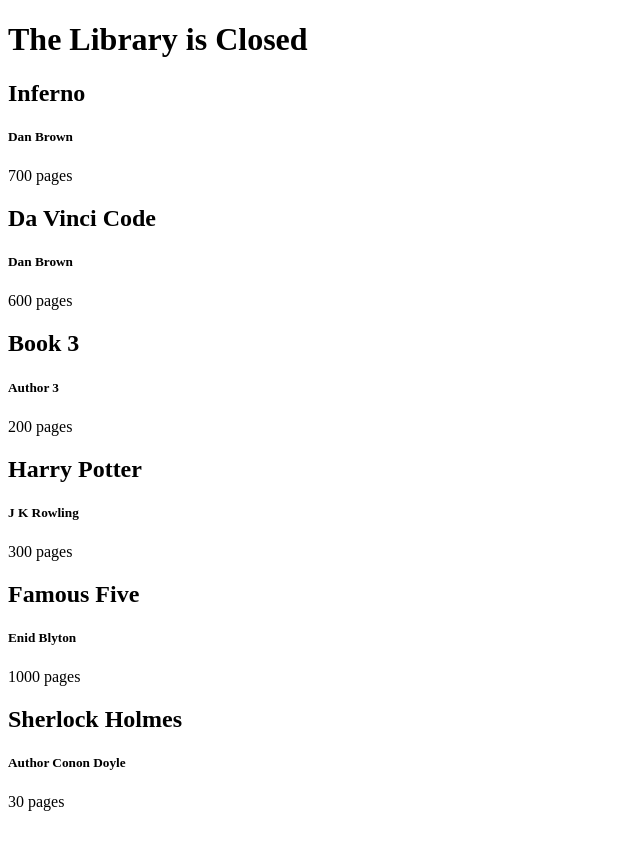
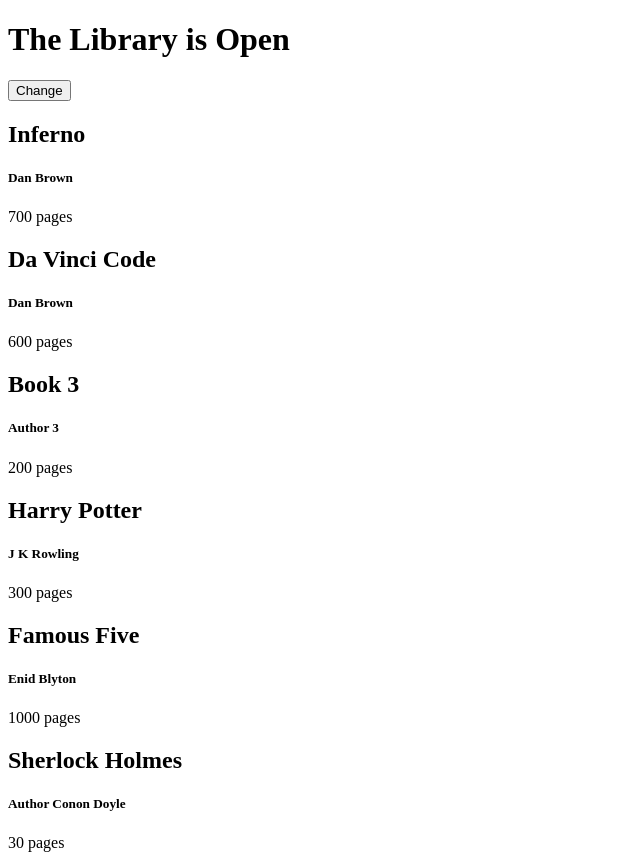
Before and after one commit to Chinthani96/react-intro, a React (Create React App) app: page / in a window 1280 px wide. Shown: the whole page, without its empty margins (0-640 px from the left). Before the commit the page ends 827 px from the top, so only its background shows below. Built offline with nearby package versions, Linux system fonts and the light colour scheme.

Commit message:
Use setState to change the open value dynamically

```diff
--- a/src/index.js
+++ b/src/index.js
@@ -21,21 +21,21 @@
 }
 
 class Library extends Component{
-    constructor(props){
-        super(props);
-        this.state = {
-            open : false
-        }
+    state = {
+        open : true
     }
-
-
-
+    toggleOpenClosed = ()=>{
+        this.setState(prevState=> ({
+            open: !prevState.open
+        }))
+    }
     render(){
         const { books } = this.props;
         console.log(this.state);
         return(
             <div>
                 <h1>The Library is {this.state.open ? "Open" : "Closed"}</h1>
+                <button onClick={this.toggleOpenClosed}>Change</button>
                 {books.map(
                     (book,i) => <Book
                         key={i}
```
